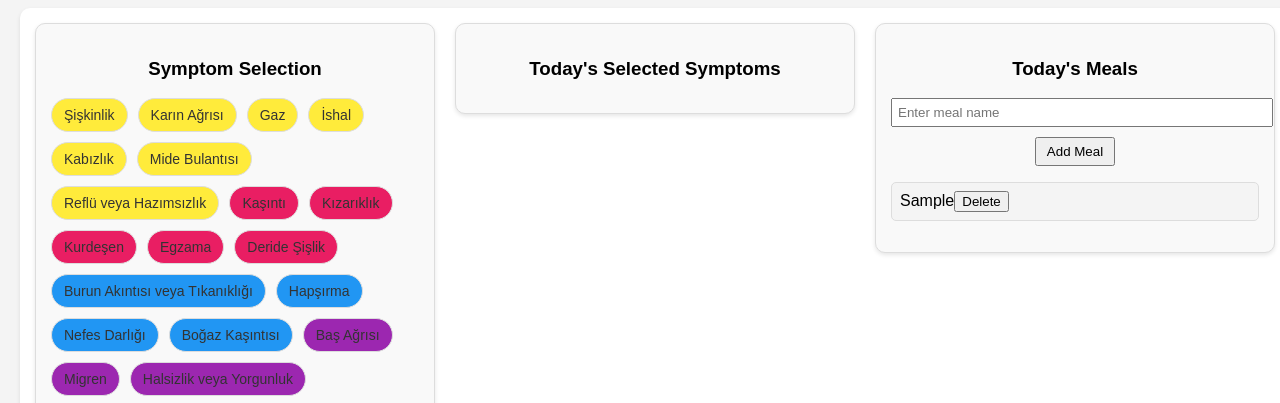
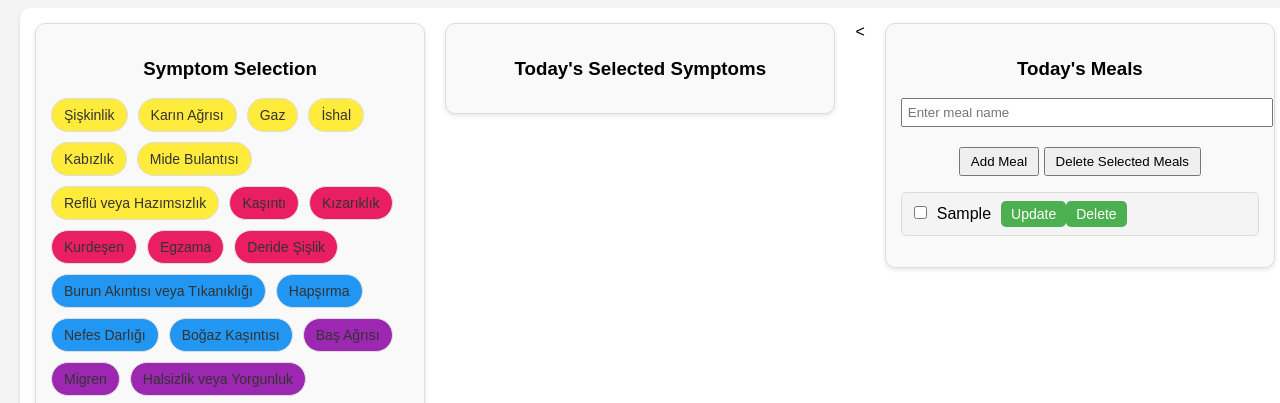
Before and after one commit to nezahatkorkmaz/diyet-uygulamasi, a website: page public/index.html in a window 1280 px wide. Both pictures are taken after typing "Sample" into the empty fields and a click on the button "Add Meal". Shown: the part 395-798 px from the top of the page. Drawn offline with Linux system fonts and the light colour scheme.

Commit message:
butonlar

```diff
--- a/public/index.html
+++ b/public/index.html
@@ -151,13 +151,74 @@ body {
         <ul id="selected-symptoms" style="list-style-type: none; padding: 0;"></ul>
       </div>
 
-      <!-- Sağ Bölüm: Bugünün Yemekleri -->
+      <<!-- Sağ Bölüm: Bugünün Yemekleri -->
 <div class="meal-container">
   <h3>Today's Meals</h3>
   <input type="text" id="meal-input" placeholder="Enter meal name" style="width: 100%; padding: 5px; margin-bottom: 10px;" />
   <button id="add-meal-button" style="padding: 5px 10px;">Add Meal</button>
+  <button id="delete-selected-meals" style="padding: 5px 10px; margin-top: 10px;">Delete Selected Meals</button>
   <ul id="meal-list" style="list-style-type: none; padding: 0;"></ul>
 </div>
+
+<script>
+  let mealListData = []; // Veritabanına eklenecek veya silinecek yemekler
+
+  // Yemek ekleme işlevi
+  document.getElementById("add-meal-button").addEventListener("click", () => {
+    const mealInput = document.getElementById("meal-input");
+    const mealName = mealInput.value.trim();
+
+    if (mealName) {
+      const mealList = document.getElementById("meal-list");
+      const li = document.createElement("li");
+      li.textContent = mealName;
+
+      // Checkbox ekleyelim
+      const checkbox = document.createElement("input");
+      checkbox.type = "checkbox";
+      checkbox.className = "meal-checkbox";
+      checkbox.style.marginRight = "10px";
+
+          // Update butonu
+      const updateButton = document.createElement("button");
+      updateButton.textContent = "Update";
+      updateButton.className = "navbar-button";
+      updateButton.style.marginLeft = "10px";
+      updateButton.onclick = () => updateMeal(li, mealInput);
+
+      // Delete butonu
+      const deleteButton = document.createElement("button");
+      deleteButton.textContent = "Delete";
+      deleteButton.className = "navbar-button";
+      deleteButton.onclick = () => li.remove();
+
+
+      li.prepend(checkbox);
+      li.appendChild(updateButton);
+      li.appendChild(deleteButton);
+      mealList.appendChild(li);
+
+      mealListData.push(mealName);
+      mealInput.value = "";
+    }
+  });
+
+  // Çoklu yemek silme işlevi
+  document.getElementById("delete-selected-meals").addEventListener("click", () => {
+    const selectedMeals = document.querySelectorAll(".meal-checkbox:checked");
+    selectedMeals.forEach(checkbox => {
+      checkbox.parentElement.remove();
+    });
+  });
+
+  // Yemek güncelleme işlevi
+  function updateMeal(mealItem, mealInput) {
+    const newMealName = prompt("Enter the updated meal name:", mealItem.textContent.trim());
+    if (newMealName) {
+      mealItem.childNodes[1].nodeValue = ` ${newMealName} `;
+    }
+  }
+</script>
     </div>
   </section>
 
--- a/public/style.css
+++ b/public/style.css
@@ -55,6 +55,22 @@ body {
     font-size: 18px;
     color: #555;
 }
+/* Navbar Buton Stili */
+.navbar-button {
+  background-color: #4CAF50; /* Yeşil */
+  color: white;
+  border: none;
+  padding: 5px 10px;
+  border-radius: 5px;
+  cursor: pointer;
+  transition: background-color 0.3s;
+  font-size: 14px;
+}
+
+.navbar-button:hover {
+  background-color: #45A049; /* Daha koyu yeşil */
+}
+
 
 /* Feature Containers */
 .feature-containers {
```
Lines whose indentation alone changed are shown as unchanged.
